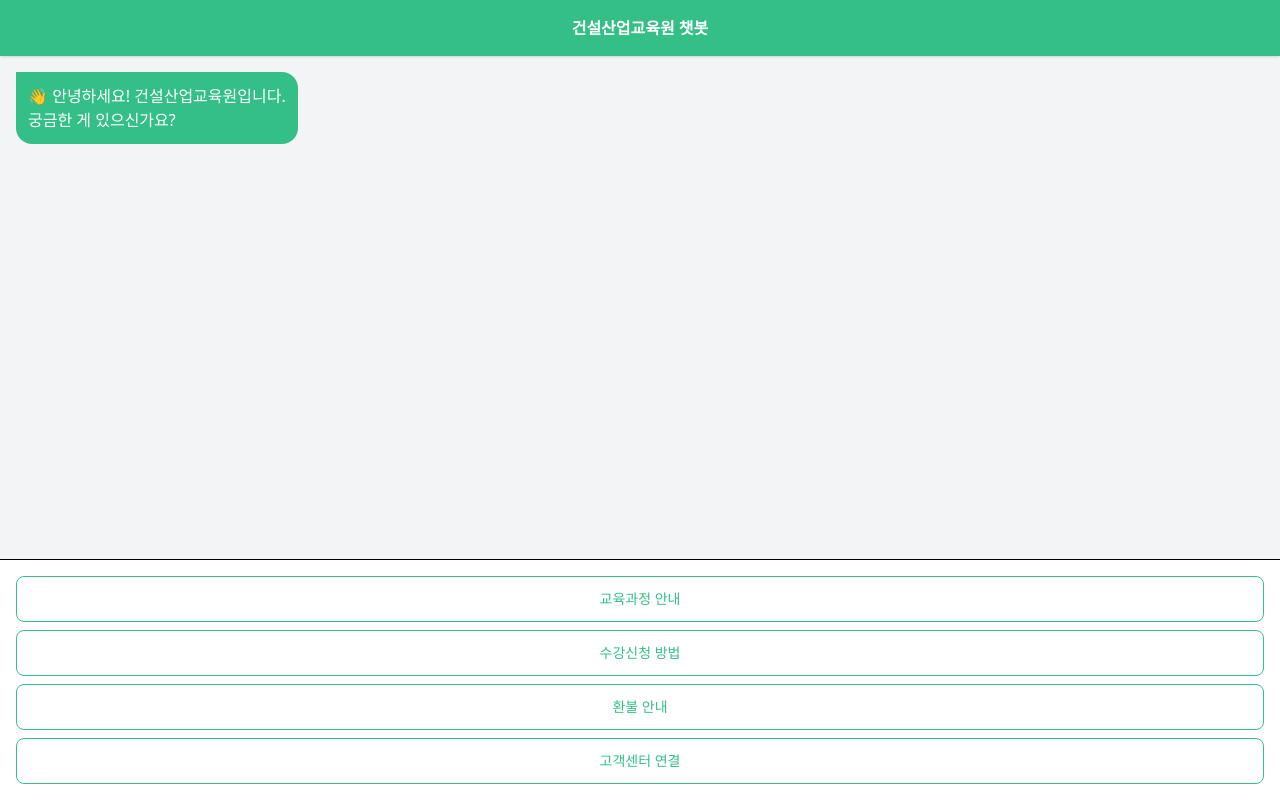
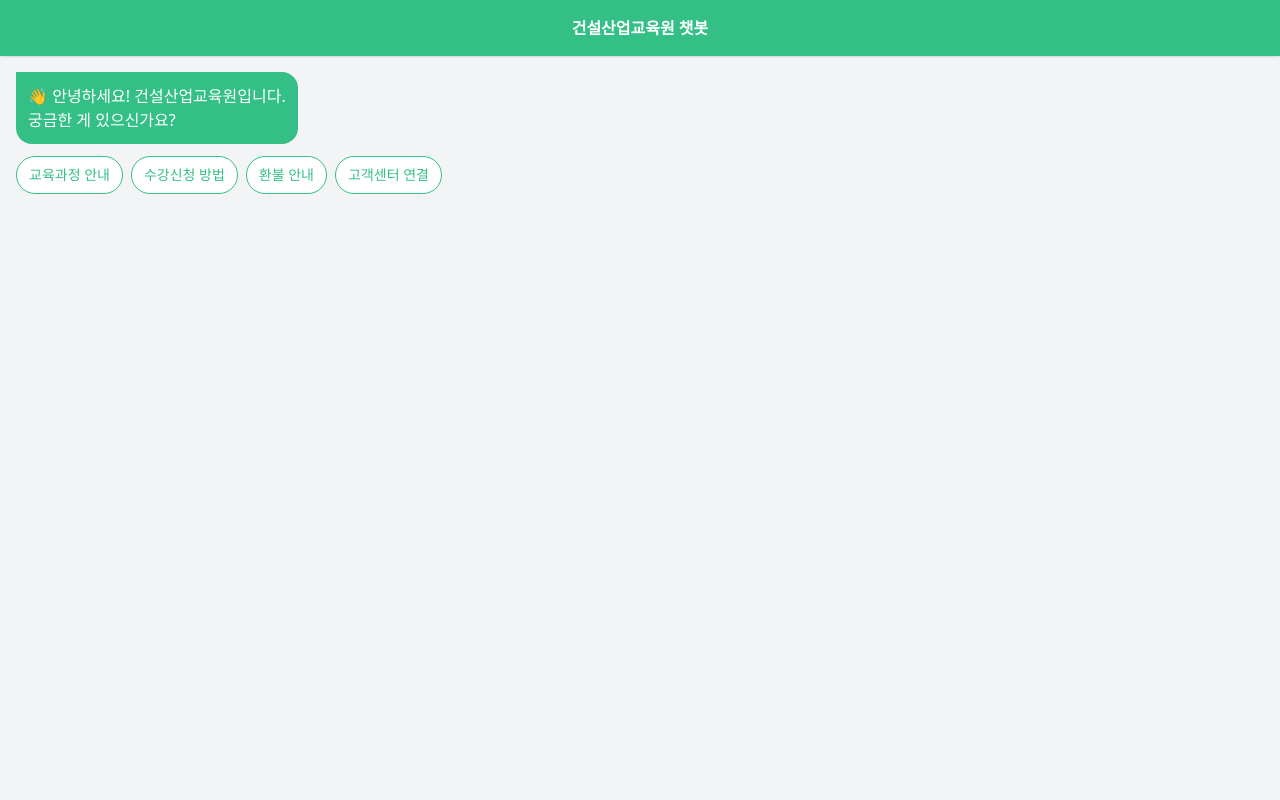
Before and after one commit to spdhsrnvl123/chatbot, a React (Vite) app: page / in a window 1280 px wide. Built offline with nearby package versions, Linux system fonts and the light colour scheme.

Commit message:
test:개발환경 테스트

```diff
--- a/src/App.tsx
+++ b/src/App.tsx
@@ -3,6 +3,7 @@ import { useState, useRef, useEffect } from "react";
 interface Message {
   type: "bot" | "user";
   text: string;
+  showMenu?: boolean;
 }
 
 interface MenuItem {
@@ -16,6 +17,7 @@ function App() {
     {
       type: "bot",
       text: "👋 안녕하세요! 건설산업교육원입니다.\n궁금한 게 있으신가요?",
+      showMenu: true,
     },
   ]);
 
@@ -57,9 +59,9 @@ function App() {
 
   const handleMenuClick = (item: MenuItem) => {
     setMessages([
-      ...messages,
+      ...messages.map((msg) => ({ ...msg, showMenu: false })),
       { type: "user", text: item.label },
-      { type: "bot", text: item.response },
+      { type: "bot", text: item.response, showMenu: true },
     ]);
   };
 
@@ -73,8 +75,8 @@ function App() {
       {/* 메시지 영역 */}
       <div className="flex-1 overflow-y-auto p-4 space-y-3">
         {messages.map((msg, idx) => (
+          <div key={idx}>
             <div
-            key={idx}
               className={`flex ${
                 msg.type === "user" ? "justify-end" : "justify-start"
               }`}
@@ -89,21 +91,24 @@ function App() {
                 {msg.text}
               </div>
             </div>
-        ))}
-        <div ref={messagesEndRef} />
-      </div>
 
-      {/* 메뉴 버튼 */}
-      <div className="p-4 bg-white border-t flex flex-col gap-2">
+            {/* 메뉴 버튼 - 봇 메시지 아래에 표시 */}
+            {msg.showMenu && msg.type === "bot" && (
+              <div className="mt-3 flex flex-wrap gap-2">
                 {menuItems.map((item) => (
                   <button
                     key={item.id}
                     onClick={() => handleMenuClick(item)}
-            className="p-3 border border-[#34bf87] text-[#34bf87] rounded-lg hover:bg-[#34bf87] hover:text-white transition-colors text-sm"
+                    className="px-3 py-2 bg-white border border-[#34bf87] text-[#34bf87] rounded-full text-sm hover:bg-[#34bf87] hover:text-white transition-colors"
                   >
                     {item.label}
                   </button>
                 ))}
+              </div>
+            )}
+          </div>
+        ))}
+        <div ref={messagesEndRef} />
       </div>
     </div>
   );
```
Also changed, not shown: 1 other file (tests, documents, lock files or other folders). Lines whose indentation alone changed are shown as unchanged.
